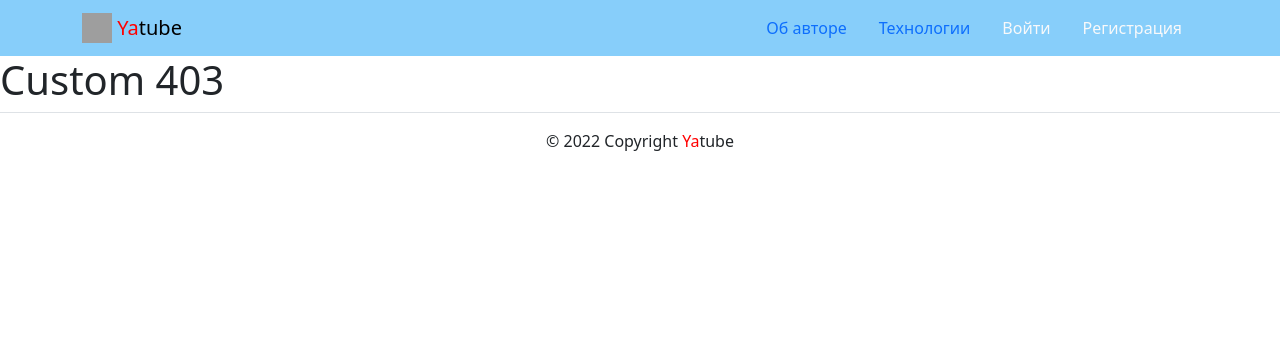
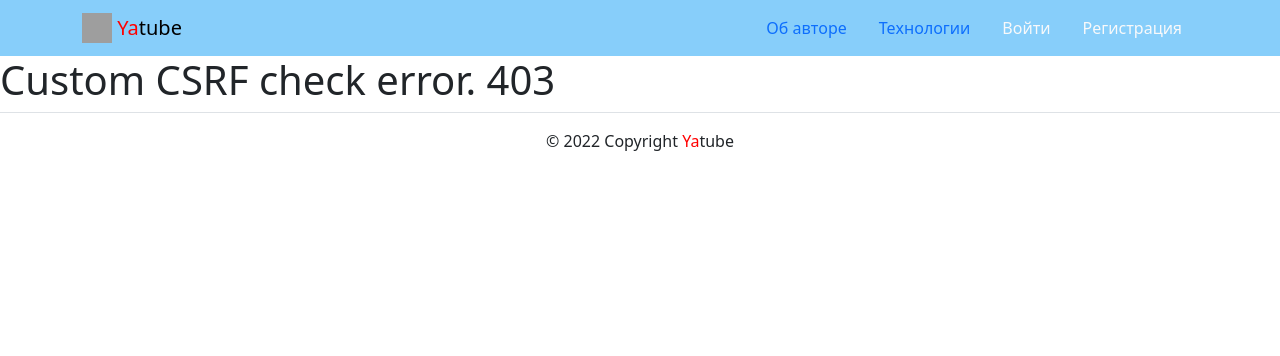
Before and after one commit to Ramiras123/hw05_final, a Django app: template yatube/templates/core/403.html in a window 1280 px wide. Shown: the top 356 px of the page. Run offline with Django 3.2, Linux system fonts and the light colour scheme; the template is opened without the code that fills it, so the values that code supplies are empty; some libraries are stand-ins or nearby versions; grey boxes are pictures that could not be loaded.

Commit message:
final s6

```diff
--- a/yatube/templates/core/403.html
+++ b/yatube/templates/core/403.html
@@ -1,5 +1,4 @@
 {% extends "base.html" %}
-{% block title %}Custom 403{% endblock %}
 {% block content %}
-    <h1>Custom 403</h1>
+  <h1>Custom CSRF check error. 403</h1>
 {% endblock %}
```
